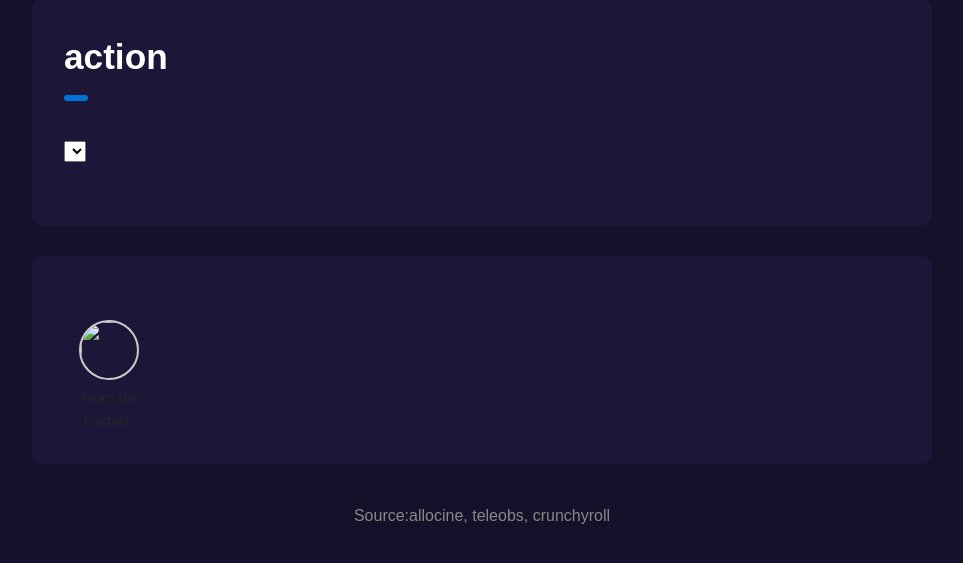
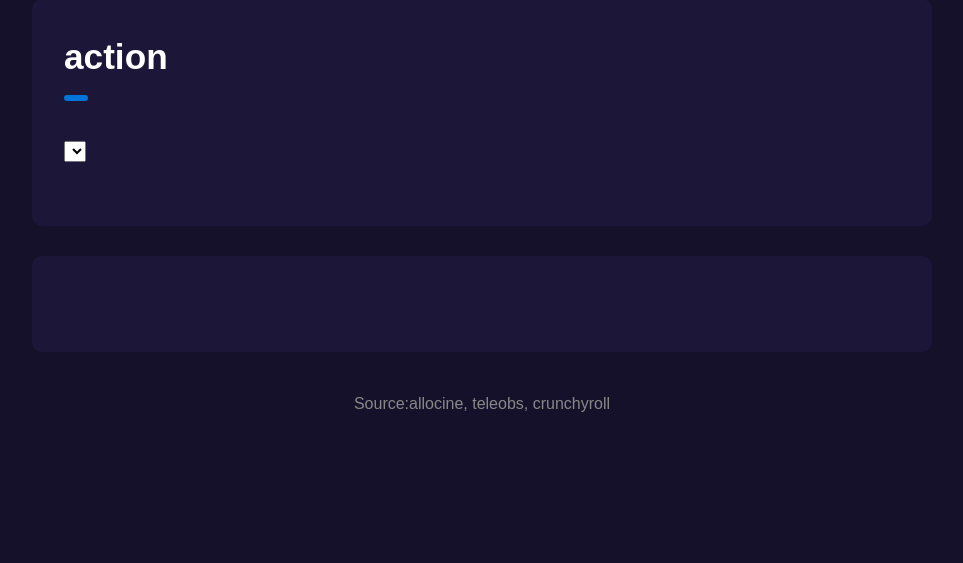
Before and after one commit to Drag-Sama/Web-3, a PHP site: page /showpage.php?serie=action in a window 1280 px wide. Shown: the part 181-744 px from the top of the page, without its empty margins (158-1121 px from the left). Run offline with PHP 8.4, Linux system fonts and the light colour scheme; data comes from the database, SQL or seed files in the repository; data that the repository does not hold is empty; some libraries are stand-ins or nearby versions.

Commit message:
Add files via upload

```diff
--- a/showpage.php
+++ b/showpage.php
@@ -65,22 +65,11 @@ ob_start();
 <body>
 
     <div class="container">
-
-
         <div class="saison-section">
-
-
             <div class="episodes-list">
-
-
             </div>
             <div class="actors-section">
-                <div class="actor">
                     <?php $displayer->displayActeur(); ?>
-
-                    <img class="actor-photo" src="">
-                    <div class="actor-name">Nom de l'acteur </div>
-                </div>
             </div>
         </div>
     </div>
```
